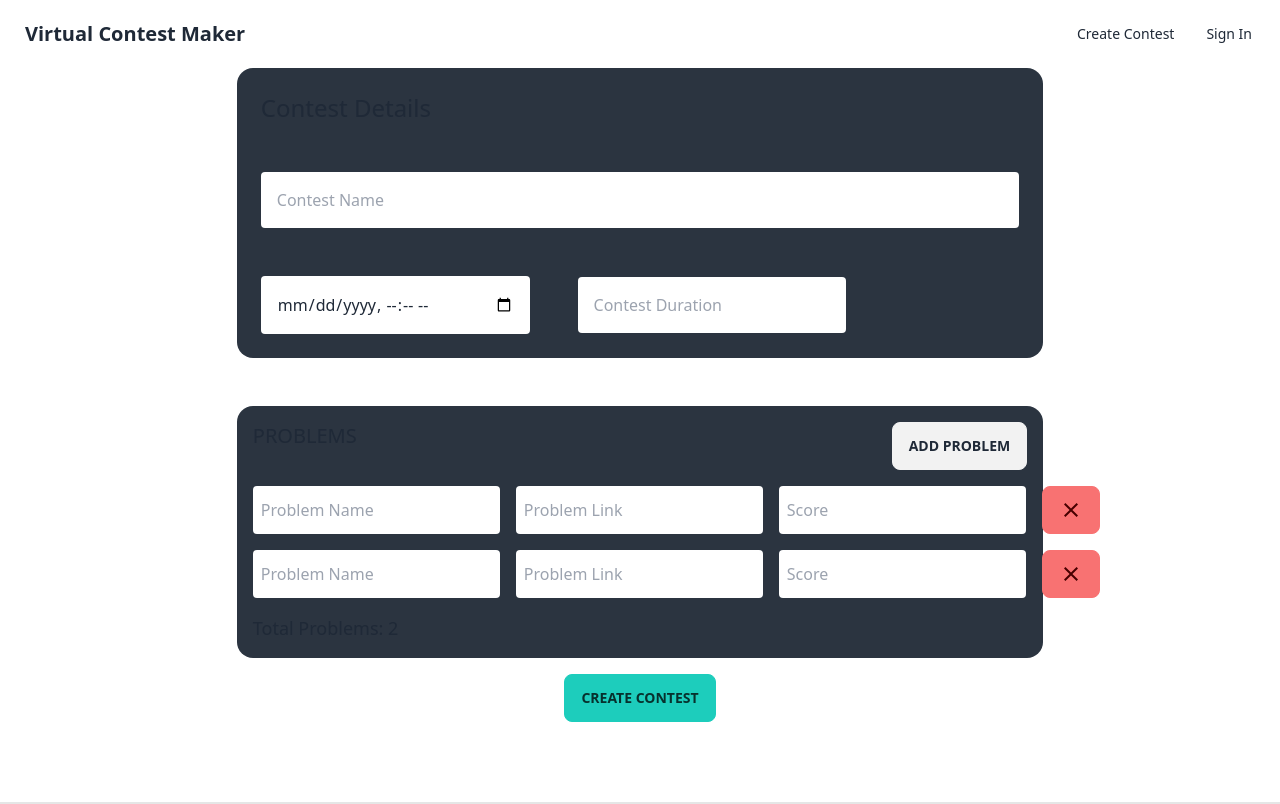
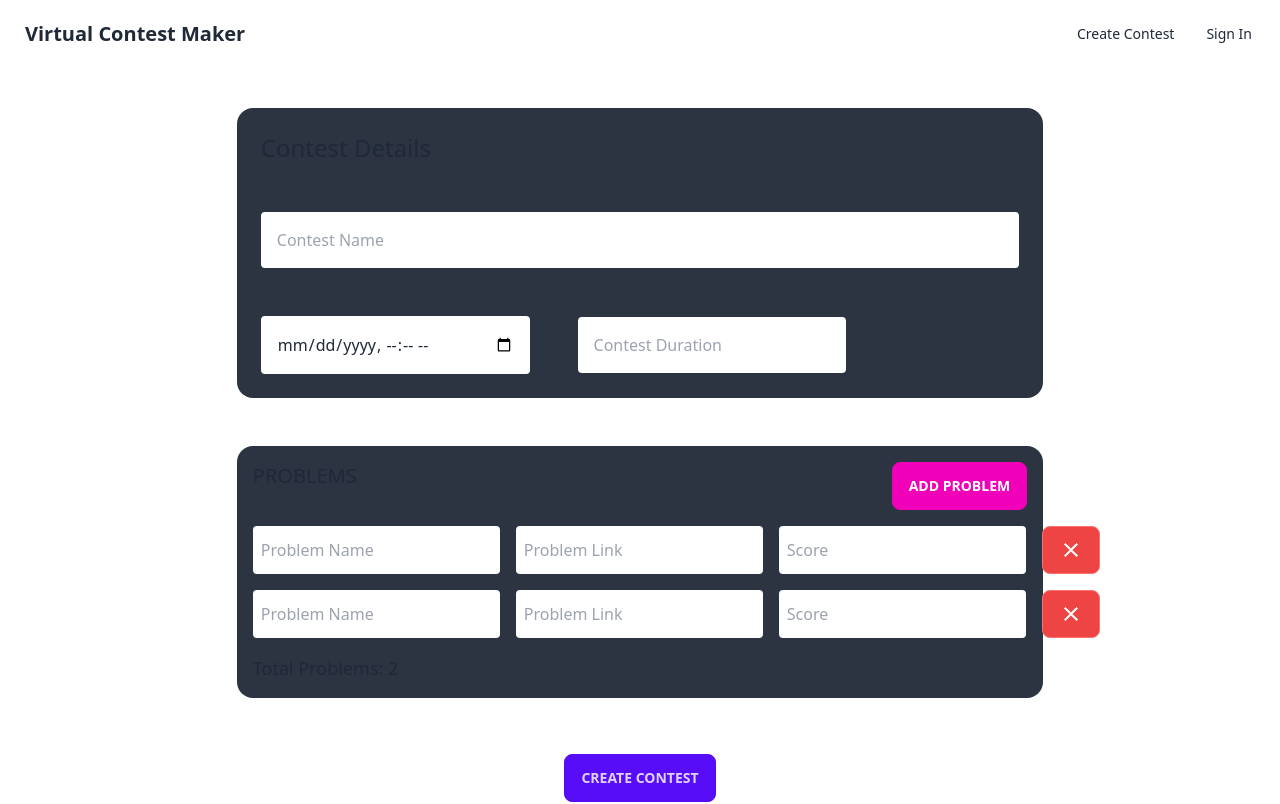
Before and after one commit to arminpatel/vcm-frontend, a React (Vite) app: page /create-contest in a window 1280 px wide. Shown: the top 804 px of the page. Built offline with nearby package versions, Linux system fonts and the light colour scheme.

Commit message:
fix date incorrect problem in create-contest-page and add online_judge field automatically (#73)

```diff
--- a/src/components/CreateContestForm.jsx
+++ b/src/components/CreateContestForm.jsx
@@ -26,8 +26,15 @@ const CreateContestForm = () => {
   ]);
 
   const addContestName = (event) => setContestName(event.target.value);
-  const addContestDateAndTime = (date) => setContestStartDateAndTime(date);
-  const addContestDuration = (event) => setContestDuration(+event.target.value);
+  const addContestDateAndTime = (event) =>
+    setContestStartDateAndTime(event.target.value);
+  const addContestDuration = (event) => {
+    let time_in_minutes = +event.target.value;
+    let time_in_hours = Math.floor(time_in_minutes / 60);
+    let remaining_time_in_minutes = time_in_minutes % 60;
+    let duration_string = `${time_in_hours}:${remaining_time_in_minutes}:00`;
+    setContestDuration(duration_string);
+  };
 
   const addProblem = () => {
     if (problemCount >= 100) {
@@ -118,6 +125,16 @@ const CreateContestForm = () => {
       if (url.protocol !== "http:" && url.protocol !== "https:") {
         flag = "problemLinkFormatIncorrect";
       }
+      if (
+        url.host !== "www.codeforces.com" &&
+        url.host !== "codeforces.com" &&
+        url.host !== "www.codechef.com" &&
+        url.host !== "codechef.com" &&
+        url.host !== "atcoder.jp" &&
+        url.host !== "www.atcoder.jp"
+      ) {
+        flag = "problemJudgeIncorrect";
+      }
     });
 
     if (flag === "problemDetailIncorrect") {
@@ -134,8 +151,22 @@ const CreateContestForm = () => {
     } else if (flag === "problemScoreIncorrect") {
       window.alert("The problem score must be between 0 and 10000");
       return false;
+    } else if (flag === "problemJudgeIncorrect") {
+      window.alert(
+        "Only Codeforces, Codechef and Atcoder problems are supported"
+      );
+      return false;
     }
     return true;
+  };
+
+  const get_online_judge_from_link = (link) => {
+    let url = new URL(link);
+    if (url.host == "www.codeforces.com" || url.host === "codeforces.com")
+      return "codeforces";
+    else if (url.host == "www.codechef.com" || url.host === "codechef.com")
+      return "codechef";
+    else return "atcoder";
   };
 
   const submitForm = (e) => {
@@ -148,6 +179,7 @@ const CreateContestForm = () => {
     let nwproblems = problems.map((problem) => {
       // eslint-disable-next-line no-unused-vars
       let { id: _, ...rest } = problem;
+      rest.online_judge = get_online_judge_from_link(problem.link);
       return rest;
     });
 
@@ -169,7 +201,7 @@ const CreateContestForm = () => {
     return <div>Some Error Occured </div>;
   }
   return (
-    <form className="form-control">
+    <form className="form-control mt-10">
       <div className="card w-[63vw] m-auto bg-neutral ">
         <div className="text-2xl m-6"> Contest Details </div>
         <input
@@ -208,8 +240,8 @@ const CreateContestForm = () => {
           problems={problems}
         />
       </div>
-      <div className="flex justify-evenly">
-        <button className="btn mt-4 btn-accent" onClick={submitForm}>
+      <div className="flex justify-evenly mt-10">
+        <button className="btn mt-4 btn-primary" onClick={submitForm}>
           Create Contest
         </button>
       </div>
--- a/src/components/CreateProblem.jsx
+++ b/src/components/CreateProblem.jsx
@@ -9,7 +9,7 @@ const CreateProblem = ({
   addProblemScore,
 }) => {
   return (
-    <div className="flex gap-4">
+    <div className="flex justify-evenly gap-4">
       <input
         id="problem-name"
         placeholder="Problem Name"
@@ -40,10 +40,10 @@ const CreateProblem = ({
       />
       <div>
         <button
-          className="btn btn-error"
+          className="btn bg-red-500 btn-error"
           onClick={() => removeProblem(problem.id)}
         >
-          <CloseIcon fontSize="medium" />
+          <CloseIcon fontSize="medium" style={{ color: "white" }} />
         </button>
       </div>
     </div>
--- a/src/components/CreateProblemList.jsx
+++ b/src/components/CreateProblemList.jsx
@@ -15,7 +15,7 @@ const CreateProblemList = ({
       <div className="flex justify-between mb-4">
         <div className="text-xl">PROBLEMS</div>
 
-        <button className="btn" onClick={addProblem}>
+        <button className="btn btn-secondary text-white" onClick={addProblem}>
           Add Problem
         </button>
       </div>
--- a/src/pages/Login.jsx
+++ b/src/pages/Login.jsx
@@ -5,7 +5,7 @@ import { useMutation } from "@tanstack/react-query";
 import axios from "axios";
 import Cookies from "js-cookie";
 import { Navbar } from "../components/Navbar";
-import  Footer  from "../components/Footer";
+import Footer from "../components/Footer";
 
 export default function Login() {
   const [username, setUsername] = useState("");
@@ -29,7 +29,6 @@ export default function Login() {
     e.preventDefault();
     console.log(username, password, rememberMe);
     loginMutation.mutate({ username: username, password: password });
-
   };
 
   return (
--- a/src/pages/Signup.jsx
+++ b/src/pages/Signup.jsx
@@ -3,8 +3,8 @@ import { ReactComponent as SignupIllustration } from "../../assets/signup-illust
 import { Link, Navigate } from "react-router-dom";
 import config from "../utils/envConfig";
 import { useMutation } from "@tanstack/react-query";
-import { Navbar }   from "../components/Navbar";
-import  Footer  from "../components/Footer";
+import { Navbar } from "../components/Navbar";
+import Footer from "../components/Footer";
 
 export const Signup = () => {
   const [username, setUsername] = useState("");
```
